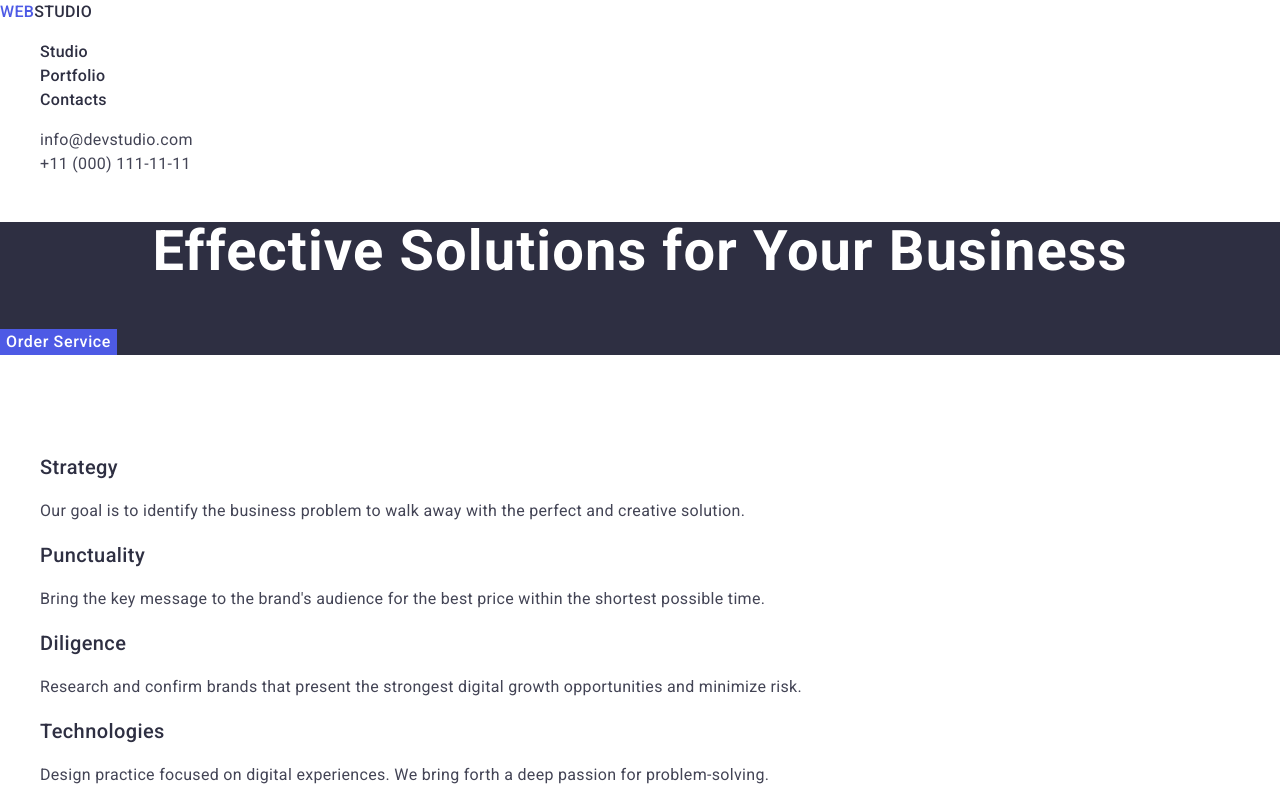
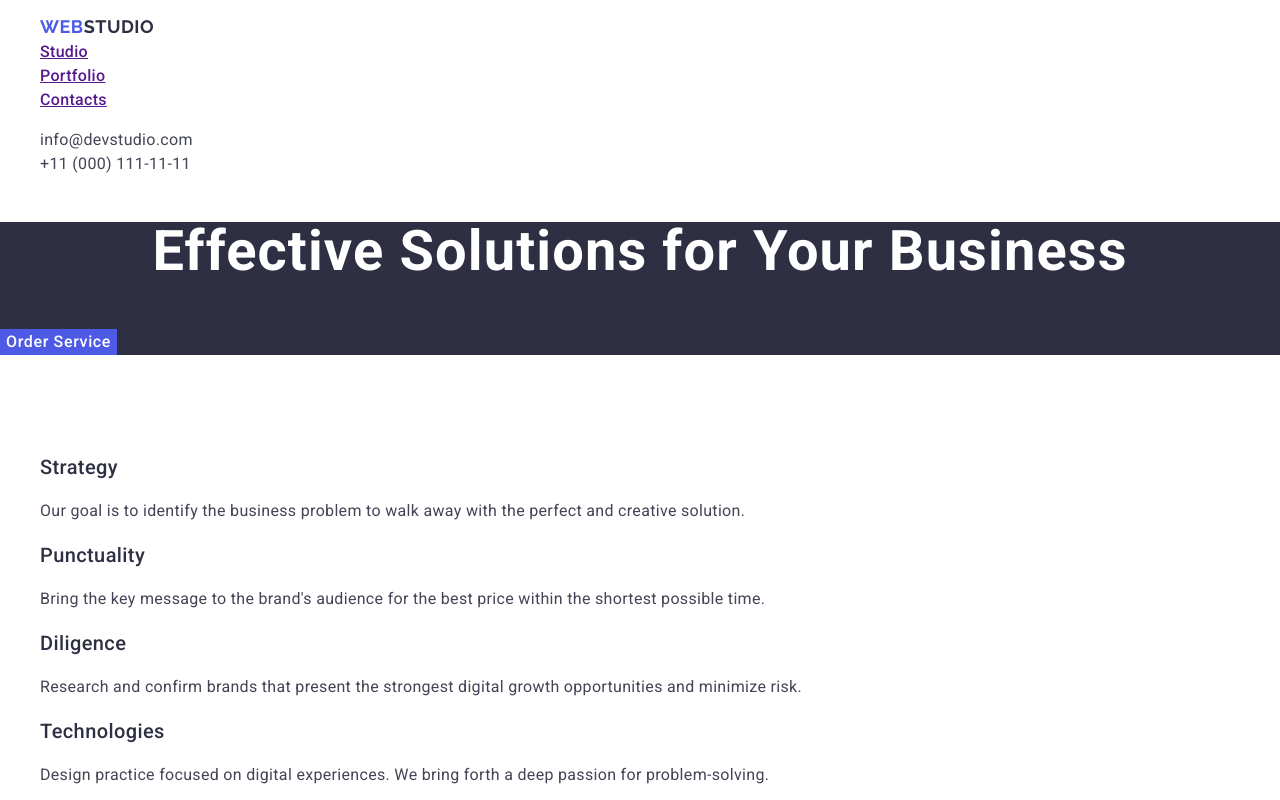
Before and after one commit to victoriadgt/goit-markup-hw-02, a plain HTML site: page index.html in a window 1280 px wide. Shown: the top 800 px of the page. Drawn offline with nearby package versions, Linux system fonts and the light colour scheme.

Commit message:
modified2

```diff
--- a/css/styles.css
+++ b/css/styles.css
@@ -26,15 +26,11 @@ h2 {
     text-decoration: none;
     letter-spacing: 0.03em
 }
-
-.word-web {
-    color: #4d5ae5;
-}
 .word-studio {
     color: #2e2f42;
 }
 
-.menu a {
+.menu-element {
     font-family: inherit;
     font-weight: 500;
     font-size: 16px;
@@ -150,5 +146,5 @@ address {
 }
 
 .word-studio-footer {
-    color: white;
+    color: #f4f4fd;
 }
--- a/index.html
+++ b/index.html
@@ -25,14 +25,15 @@
   <body>
     <header>
       <nav class="menu">
-        <a href="./index.html" class="logo"
-          ><span class="word-web">Web</span
-          ><span class="word-studio">Studio</span></a
-        >
         <ul>
-          <li><a href="">Studio</a></li>
-          <li><a href="">Portfolio</a></li>
-          <li><a href="">Contacts</a></li>
+          <li class="menu-element">
+            <a href="./index.html" class="logo"
+              >Web<span class="word-studio">Studio</span></a
+            >
+          </li class="menu-element">
+          <li class="menu-element"><a href="">Studio</a></li>
+          <li class="menu-element"><a href="">Portfolio</a></li>
+          <li class="menu-element"><a href="">Contacts</a></li>
         </ul>
       </nav>
 
@@ -208,8 +209,7 @@
 
     <footer class="footer">
       <a href="./index.html" class="logo"
-        ><span class="word-web">Web</span
-        ><span class="word-studio-footer">Studio</span></a
+        >Web<span class="word-studio-footer">Studio</span></a
       >
       <p class="footer-parag">
         Increase the flow of customers and sales for your business with digital
```
